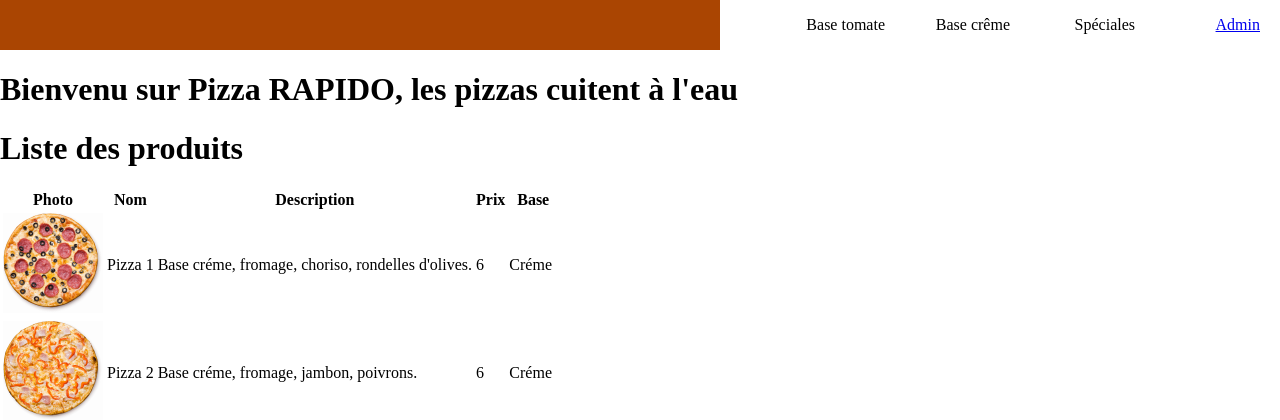
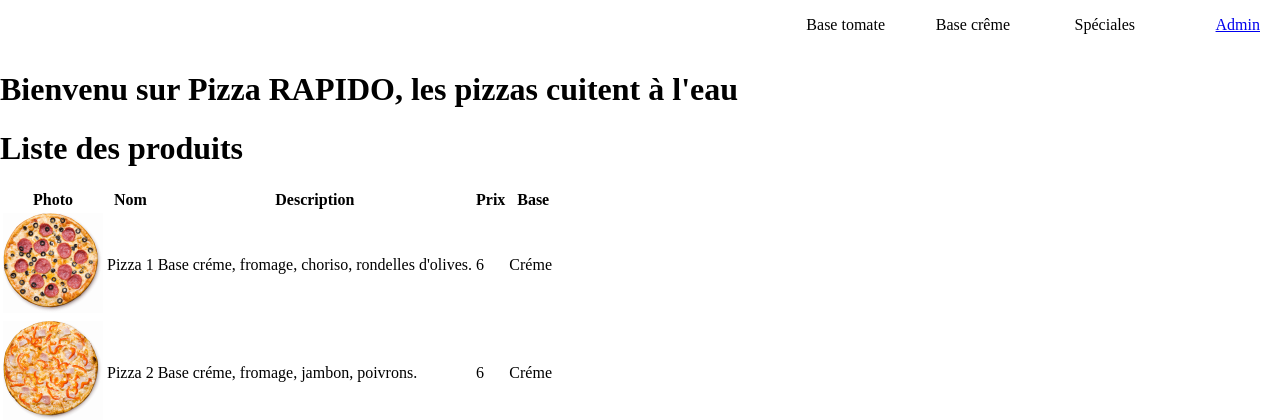
Before and after one commit to CedricBaude/pizza_rapido, a PHP site: page /index.php in a window 1280 px wide. Shown: the top 420 px of the page. Run offline with PHP 8.4, Linux system fonts and the light colour scheme; data comes from the database, SQL or seed files in the repository.

Commit message:
maj css(1)

```diff
--- a/css/style.css
+++ b/css/style.css
@@ -7,7 +7,6 @@ body {
 header {
     display: flex;
     flex-direction: row;
-    background-color: #AA4502;
     justify-content: flex-end;
 }
 
```
